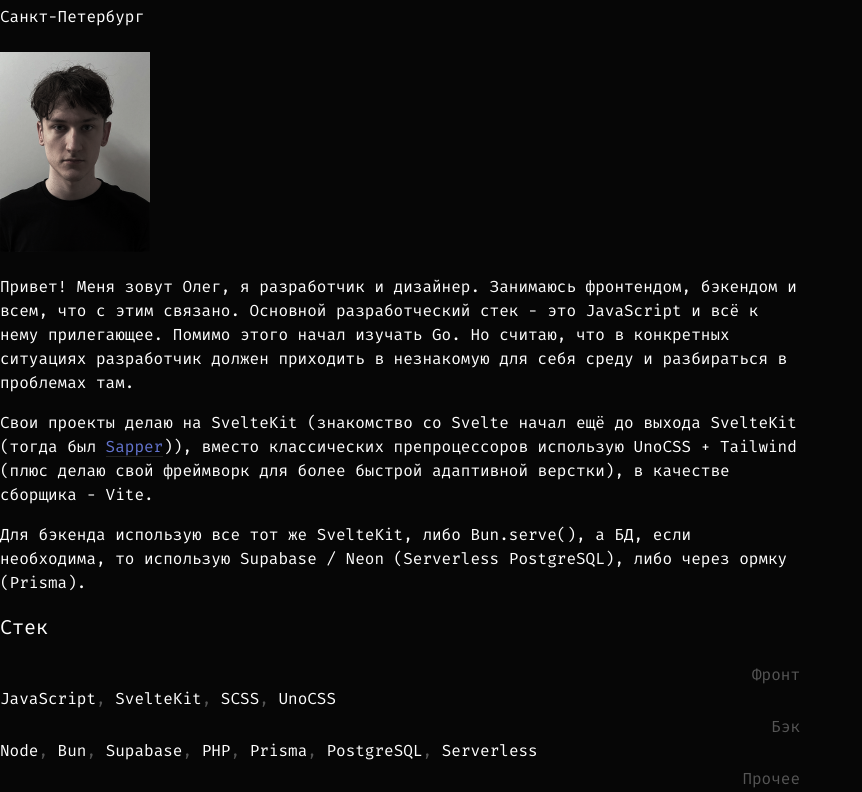
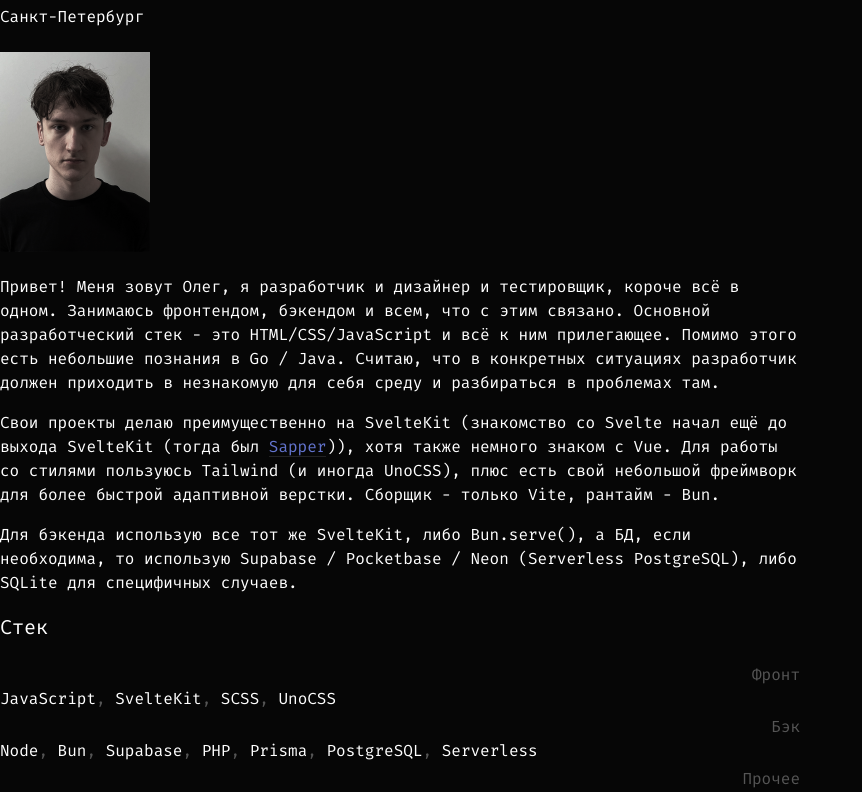
Before and after one commit to aksiere/shrptn, a SvelteKit app: page /resume in a window 1280 px wide. Shown: the part 395-1187 px from the top of the page, without its empty margins (0-862 px from the left). Built offline with nearby package versions, Linux system fonts and the light colour scheme.

Commit message:
Update +page.svelte

```diff
--- a/src/routes/(stuff)/resume/+page.svelte
+++ b/src/routes/(stuff)/resume/+page.svelte
@@ -100,9 +100,9 @@
 
 		<div class='1/1'>
 			{#if show}
-				<p in:animate={{ y: 80, duration: TRANSITION_DURATION }} class='text-justify'>Привет! Меня зовут Олег, я разработчик и дизайнер. Занимаюсь фронтендом, бэкендом и всем, что с этим связано. Основной разработческий стек - это JavaScript и всё к нему прилегающее. Помимо этого начал изучать Go. Но считаю, что в конкретных ситуациях разработчик должен приходить в незнакомую для себя среду и разбираться в проблемах там.</p>
-				<p in:animate={{ y: 90, duration: TRANSITION_DURATION }} class='text-justify'>Свои проекты делаю на SvelteKit (знакомство со Svelte начал ещё до выхода SvelteKit (тогда был <a target='_blank' href='https://sapper.svelte.dev/'>Sapper</a>)), вместо классических препроцессоров использую UnoCSS + Tailwind (плюс делаю свой фреймворк для более быстрой адаптивной верстки), в качестве сборщика - Vite.</p>
-				<p in:animate={{ y: 100, duration: TRANSITION_DURATION }} class='text-justify'>Для бэкенда использую все тот же SvelteKit, либо <code>Bun.serve()</code>, а БД, если необходима, то использую Supabase / Neon (Serverless PostgreSQL), либо через ормку (Prisma).</p>
+				<p in:animate={{ y: 80, duration: TRANSITION_DURATION }} class='text-justify'>Привет! Меня зовут Олег, я разработчик и дизайнер и тестировщик, короче всё в одном. Занимаюсь фронтендом, бэкендом и всем, что с этим связано. Основной разработческий стек - это HTML/CSS/JavaScript и всё к ним прилегающее. Помимо этого есть небольшие познания в Go / Java. Считаю, что в конкретных ситуациях разработчик должен приходить в незнакомую для себя среду и разбираться в проблемах там.</p>
+				<p in:animate={{ y: 90, duration: TRANSITION_DURATION }} class='text-justify'>Свои проекты делаю преимущественно на SvelteKit (знакомство со Svelte начал ещё до выхода SvelteKit (тогда был <a target='_blank' href='https://sapper.svelte.dev/'>Sapper</a>)), хотя также немного знаком с Vue. Для работы со стилями пользуюсь Tailwind (и иногда UnoCSS), плюс есть свой небольшой фреймворк для более быстрой адаптивной верстки. Сборщик - только Vite, рантайм - Bun.</p>
+				<p in:animate={{ y: 100, duration: TRANSITION_DURATION }} class='text-justify'>Для бэкенда использую все тот же SvelteKit, либо <code>Bun.serve()</code>, а БД, если необходима, то использую Supabase / Pocketbase / Neon (Serverless PostgreSQL), либо SQLite для специфичных случаев.</p>
 			{/if}
 		</div>
 
```
